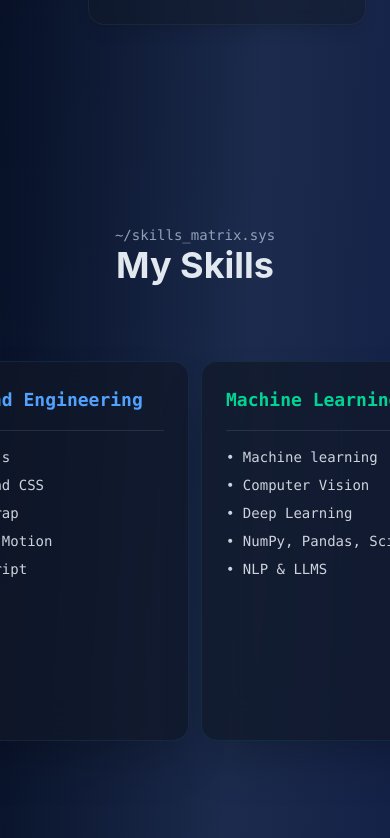
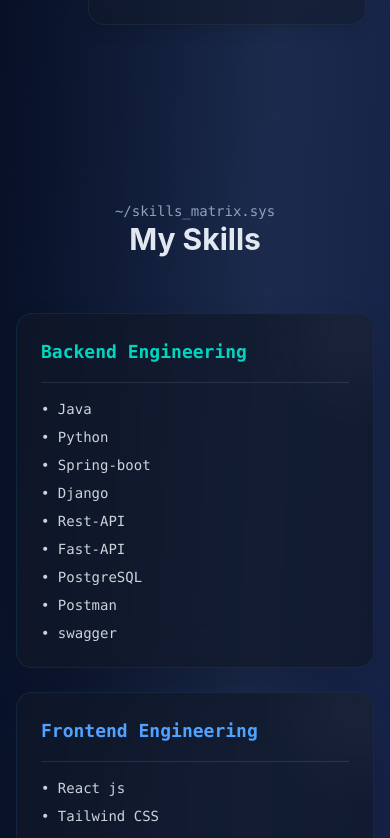
Before and after one commit to ImranChowdhury00/portfolio-project, a React (Vite) app: page / in a window 390 px wide. Shown: the part 2386-3224 px from the top of the page. Built offline with nearby package versions, Linux system fonts and the light colour scheme.

Commit message:
feat:responsive skills section

```diff
--- a/src/components/Skills.jsx
+++ b/src/components/Skills.jsx
@@ -50,7 +50,7 @@
         "NLP & LLMS",
       ],
       color:
-        "bg-[#111827]/70  backdrop-blur-xl border border-emerald-400/10 hover:border-emerald-400/40",
+        "bg-[#111827]/70 backdrop-blur-xl border border-emerald-400/10 hover:border-emerald-400/40",
       accent: "text-emerald-400",
     },
     {
@@ -64,7 +64,6 @@
         "powerBI",
       ],
       color:
-        // bg-[#0b1220]/70
         "bg-[#111827]/70 backdrop-blur-xl border border-purple-400/10 hover:border-purple-400/40",
       accent: "text-purple-400",
     },
@@ -74,29 +73,36 @@
     <section
       id="skills"
       ref={containerRef}
-      className="pb-28 pt-22 min-h-screen bg-transparent"
+      className="pb-20 md:pb-28 pt-16 md:pt-22 min-h-screen bg-transparent"
     >
-      <div className="container mx-auto px-4">
+      <div className="container mx-auto px-4 sm:px-6">
+
         {/* Heading */}
-
         <div className="text-center mb-14">
           <p className="text-slate-400 font-mono text-sm pt-2">
             ~/skills_matrix.sys
           </p>
-          <h2 className="text-4xl font-bold text-slate-200 ">My Skills</h2>
+
+          <h2 className="text-3xl sm:text-4xl font-bold text-slate-200">
+            My Skills
+          </h2>
         </div>
 
-        {/* Cards */}
-        <div className="relative h-[420px] flex justify-center items-center">
+        {/* Desktop Animated Cards */}
+        <div className="hidden lg:flex relative h-[420px] justify-center items-center">
           {SKILLS_DATA.map((item, index) => {
             const targetX = (index - (SKILLS_DATA.length - 1) / 2) * 300;
 
-            const x = useTransform(scrollYProgress, [0.1, 0.4], [0, targetX]);
+            const x = useTransform(
+              scrollYProgress,
+              [0.1, 0.4],
+              [0, targetX]
+            );
 
             const rotate = useTransform(
               scrollYProgress,
               [0.1, 0.4],
-              [index * 6 - 8, 0],
+              [index * 6 - 8, 0]
             );
 
             return (
@@ -105,6 +111,7 @@
                 style={{ x, rotate, zIndex: index }}
                 className={`absolute w-72 h-[380px] ${item.color} rounded-2xl shadow-2xl p-6 flex flex-col transition-all duration-300 hover:-translate-y-2`}
               >
+
                 {/* Title */}
                 <h3
                   className={`text-lg font-bold mb-4 font-mono ${item.accent}`}
@@ -130,6 +137,61 @@
             );
           })}
         </div>
+
+        {/* Mobile & Tablet Layout */}
+        <div className="grid grid-cols-1 sm:grid-cols-2 gap-6 lg:hidden">
+          {SKILLS_DATA.map((item, index) => (
+            <motion.div
+              key={index}
+              initial={{ opacity: 0, y: 60, scale: 0.95 }}
+              whileInView={{ opacity: 1, y: 0, scale: 1 }}
+              viewport={{ once: true, amount: 0.2 }}
+              transition={{
+                duration: 0.6,
+                delay: index * 0.15,
+                ease: "easeOut",
+              }}
+              whileHover={{
+                y: -8,
+                scale: 1.02,
+              }}
+              className={`relative overflow-hidden w-full min-h-[320px] ${item.color} rounded-2xl shadow-2xl p-6 flex flex-col`}
+            >
+
+              {/* Glow Effect */}
+              <div className="absolute -top-10 -right-10 w-28 h-28 bg-white/5 blur-2xl rounded-full"></div>
+
+              {/* Title */}
+              <h3
+                className={`relative z-10 text-lg font-bold mb-4 font-mono ${item.accent}`}
+              >
+                {item.title}
+              </h3>
+
+              {/* Divider */}
+              <div className="relative z-10 h-px w-full bg-white/10 mb-4"></div>
+
+              {/* Skills */}
+              <ul className="relative z-10 space-y-2">
+                {item.skills.map((skill, i) => (
+                  <motion.li
+                    key={i}
+                    initial={{ opacity: 0, x: -20 }}
+                    whileInView={{ opacity: 1, x: 0 }}
+                    viewport={{ once: true }}
+                    transition={{
+                      duration: 0.4,
+                      delay: i * 0.05,
+                    }}
+                    className="text-slate-200/90 font-medium font-mono text-sm hover:text-white transition"
+                  >
+                    • {skill}
+                  </motion.li>
+                ))}
+              </ul>
+            </motion.div>
+          ))}
+        </div>
       </div>
     </section>
   );
```
